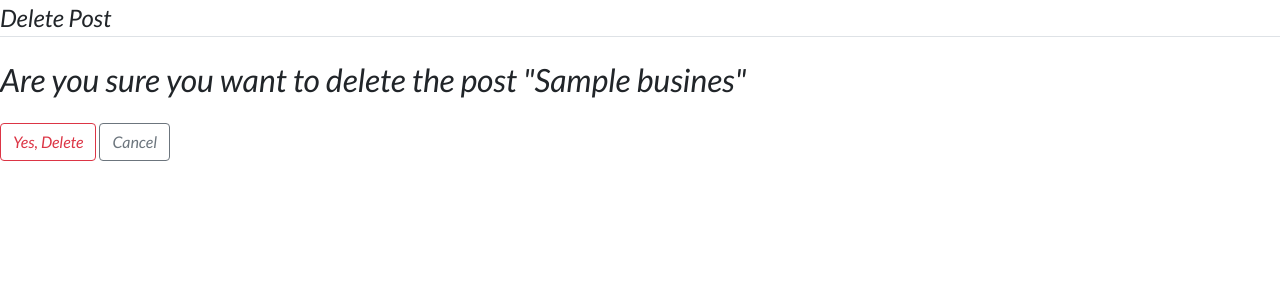
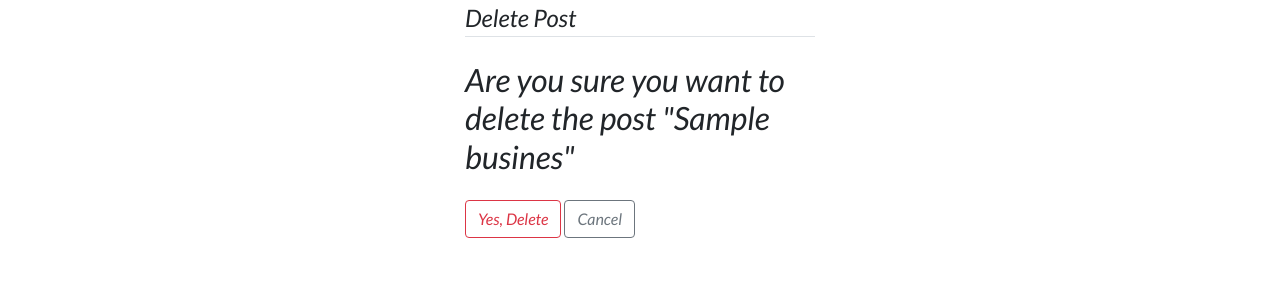
Before and after one commit to tomito26/neighborhood, a Django app: page /business/1/delete/ in a window 1280 px wide. Shown: the part 82-382 px from the top of the page. Run offline with Django 3.2, Linux system fonts and the light colour scheme; a user stored in the database is signed in; tables that the repository leaves empty hold one stand-in row (values such as "Sample post"); some libraries are stand-ins or nearby versions.

Commit message:
linked the update and delete button on the projects

```diff
--- a/estate/templates/estate/business_confirm_delete.html
+++ b/estate/templates/estate/business_confirm_delete.html
@@ -1,6 +1,10 @@
 {% extends 'estate/base.html' %}
 
 {% block content %}
+<div class="container">
+    <div class="row">
+        <div class="col-md-4"></div>
+        <div class="col-md-4">
             <form method="POST">
                 {% csrf_token %}
                 <fieldset class="form-group">
@@ -12,4 +16,8 @@
                     <a href="{% url 'business-detail' object.id %}" class="btn btn-outline-secondary">Cancel</a>
                 </div>
             </form>
+        </div>
+        <div class="col-md-4"></div>
+    </div>
+</div>
 {% endblock %}
--- a/estate/templates/estate/business_detail.html
+++ b/estate/templates/estate/business_detail.html
@@ -9,6 +9,10 @@
                 <img src="{{object.business_image.url}}" alt="" class="img-fluid">
                 <div class="card-body">
                     <p class="card-text">{{object.business_name}}</p>
+                    {% if object.business_owner == user %}
+                        <a class="btn btn-secondary btn-sm mt-1 mb-1" href="{% url 'business-update' object.id%}">Update</a>
+                        <a class="btn btn-danger btn-sm mt-1 mb-1" href="{% url 'business-delete' object.id %}">Delete</a>
+                    {% endif %}
                 </div>
             </div>
         </div>
```
Lines whose indentation alone changed are shown as unchanged.
